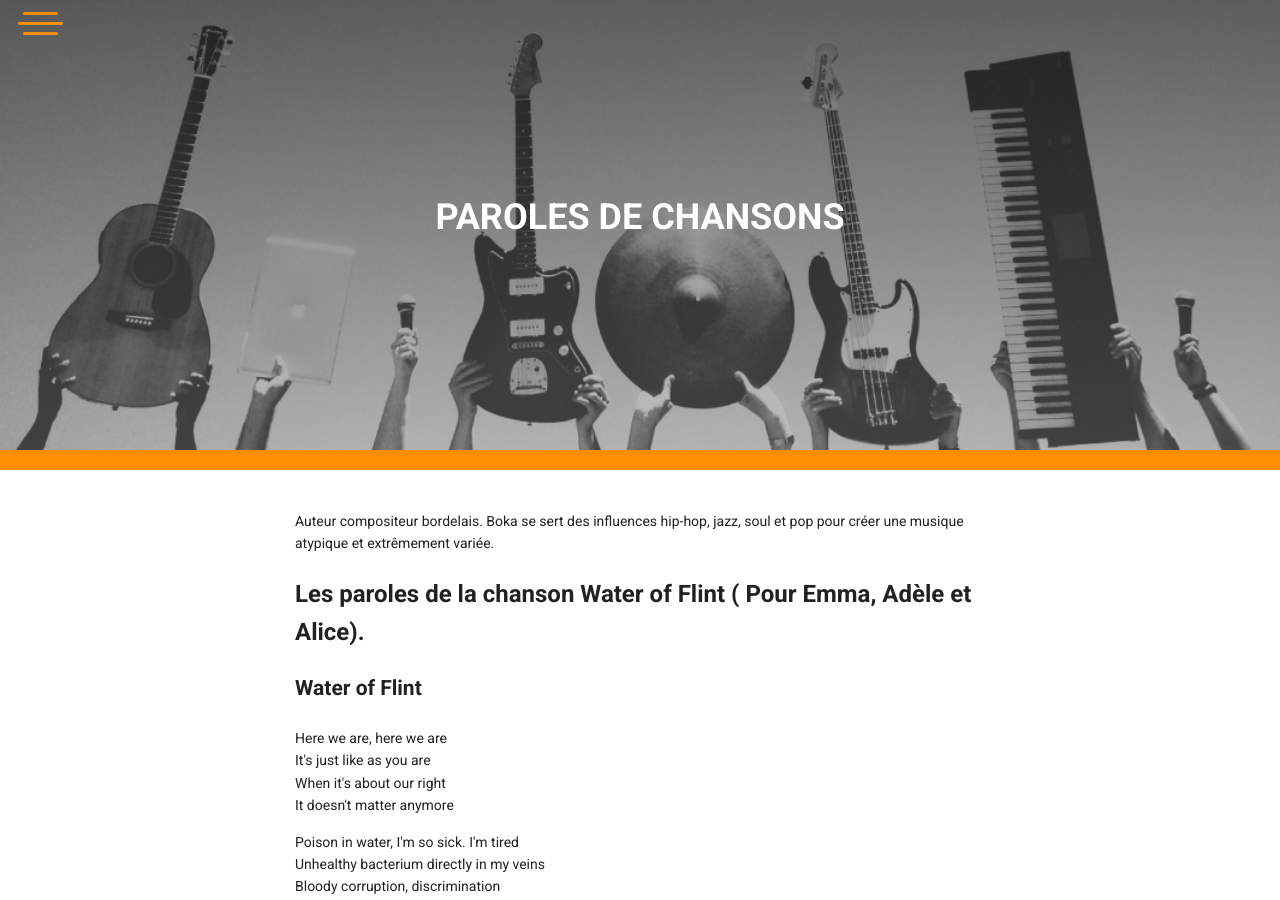
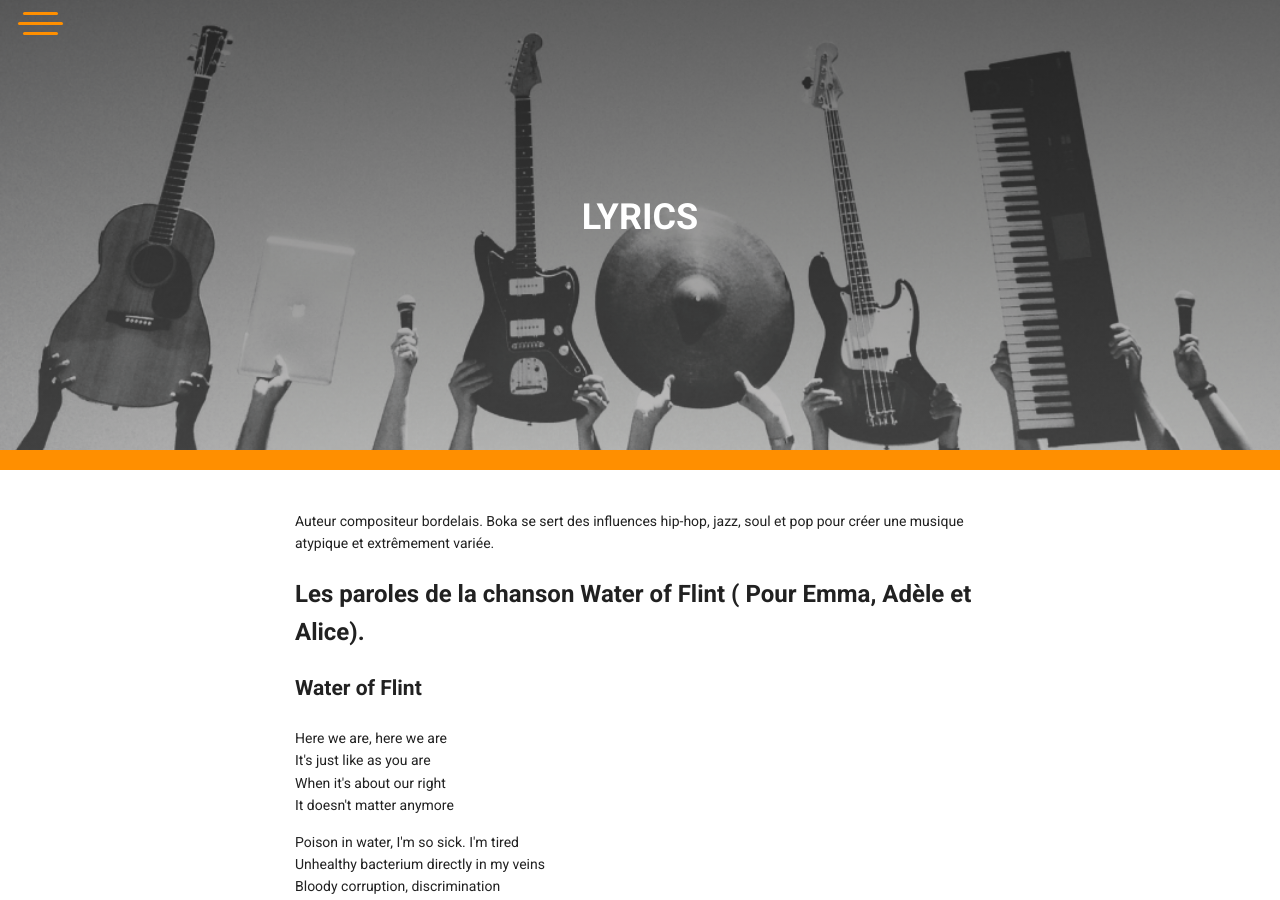
Before and after one commit to IsmaelSANE/boka, a Jekyll site: the page built from _posts/2010-11-11-i-make-music-too.markdown, in a window 1280 px wide and 900 px high. Built offline with Jekyll 4.4.1, drawn with Linux system fonts in a browser that asks for light colours; nearby versions of some CDN libraries; Markdown is read by kramdown in place of the engine named in the settings.

Commit message:
Update section title

```diff
--- a/_posts/2010-11-11-i-make-music-too.markdown
+++ b/_posts/2010-11-11-i-make-music-too.markdown
@@ -1,6 +1,6 @@
 ---
 layout: post
-title:  "Paroles de chansons"
+title:  "Lyrics"
 date:   2010-11-11 09:11:03
 description: Phasellus hendrerit. Pellent aliquet nibh nec urna. In nis aliquet vel, dapibus id,mattis.
 thumbnail: zikos-2.png
```
